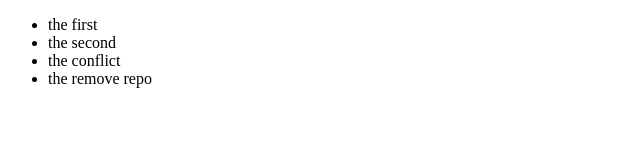
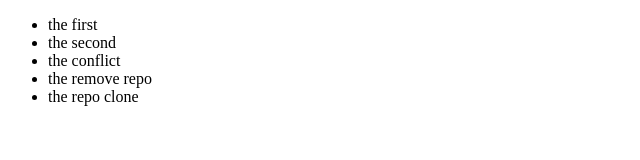
Before and after one commit to tungg2302/GitHub, a plain HTML site: page index.html in a window 1280 px wide. Shown: the whole page, without its empty margins (0-640 px from the left). Drawn offline with Linux system fonts and the light colour scheme.

Commit message:
repo clone

```diff
--- a/index.html
+++ b/index.html
@@ -11,6 +11,7 @@
         <li>the second</li>
         <li>the conflict</li>
         <li>the remove repo</li>
+        <li>the repo clone</li>
     </ul>
 </body>
 </html>
```
